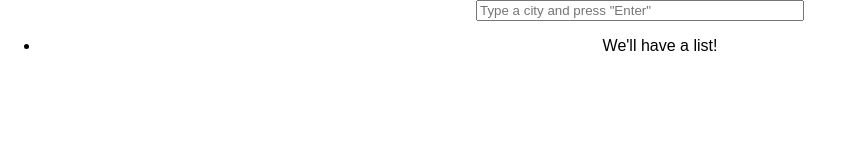
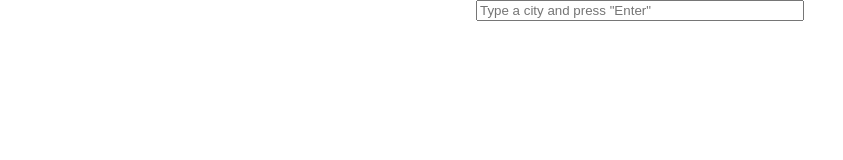
Before and after one commit to devjona/weather-react, a React (Create React App) app: page / in a window 1280 px wide. Shown: the top 160 px of the page, without its empty margins (0-843 px from the left). Built offline with nearby package versions, Linux system fonts and the light colour scheme.

Commit message:
Added a new component, cityResult, and I'm rendering city, state, country in an unordered list with response data from the API.

```diff
--- a/src/App.js
+++ b/src/App.js
@@ -33,7 +33,7 @@ class App extends Component {
                 </p> */}
                 {/* <SearchBar /> */}
                 <SearchBar onCitySearch={this.getCityList} />
-                <CityListDropdown />
+                <CityListDropdown citiesList={this.state.citiesList} />
             </div>
         );
     }
@@ -56,33 +56,33 @@ class App extends Component {
             parsedResponse = JSON.parse(weather.response);
             citiesList = parsedResponse.response.results;
             console.log('cl1: ', citiesList);
+            this.setState({citiesList});
         }
         weather.send();
-        console.log('cL2: ', citiesList);
+        // console.log('cL2: ', citiesList);
         console.log('this gCL: ', this);
-        this.setState({citiesList});
     }
 
 
     // from list of cities, user should pick which 'Austin', e.g., Austin, TX, so we make another request with a slightly different URL that includes state and city
     // you'll need another one to take the click the user selects:
     // grab the city and state of that and do another HTML request:
-    getCityWeather(state, city) {
-        let weather = new XMLHttpRequest();
-        weather.open('GET', `http://api.wunderground.com/api/e65ca2760713be4f/conditions/q/${state}/${city}.json`);
-        weather.send(null);
-
-        let response = JSON.parse(weather.current_observation) // bunch of weather data for the present
-    }
+    // getCityWeather(state, city) {
+    //     let weather = new XMLHttpRequest();
+    //     weather.open('GET', `http://api.wunderground.com/api/e65ca2760713be4f/conditions/q/${state}/${city}.json`);
+    //     weather.send(null);
+    //
+    //     let response = JSON.parse(weather.current_observation) // bunch of weather data for the present
+    // }
 
     // // once a city is selected, we can also send a request to the api for a forecast; this is a different component
-    getCityForecast(state, city) {
-        let weather = new XMLHttpRequest();
-        weather.open('GET', `http://api.wunderground.com/api/e65ca2760713be4f/forecast/q/${state}/${city}.json`);
-        weather.send(null);
-
-        let response = JSON.parse(weather.current_observation) // not sure if I need to change the weather observation to somethiong else
-    }
+    // getCityForecast(state, city) {
+    //     let weather = new XMLHttpRequest();
+    //     weather.open('GET', `http://api.wunderground.com/api/e65ca2760713be4f/forecast/q/${state}/${city}.json`);
+    //     weather.send(null);
+    //
+    //     let response = JSON.parse(weather.current_observation) // not sure if I need to change the weather observation to somethiong else
+    // }
 
 }
 
--- a/src/components/cityListDropdown.js
+++ b/src/components/cityListDropdown.js
@@ -1,21 +1,20 @@
-import React, { Component } from 'react';
+// import React, { Component } from 'react';
+import React from 'react';
+import CityResult from './cityResult'
 
-class CityListDropdown extends Component {
-    constructor(props) {
-        super(props)
+const CityListDropdown = (props) => {
+    console.log('PROPS cL: ', props);
 
-        this.state ={};
-    }
+    const citiesList = props.citiesList.map((city) => {
+        return <CityResult key={city.zmw} city={city} />
+    });
 
-    render() {
-        return (
-            <div className="city-list-dropdown">
-                <ul>
-                    <li>We'll have a list!</li>
-                </ul>
-            </div>
-        )
-    }
-}
+    return (
+        <ul className="city-list-dropdown">
+            {citiesList}
+        </ul>
+    )
+
+};
 
 export default CityListDropdown;
--- /dev/null
+++ b/src/components/cityResult.js
@@ -0,0 +1,8 @@
+import React from 'react';
+
+const CityResult = ({city}) => {
+    console.log('city: ', city);
+    return <li>{city.name}, {city.state}, {city.country_iso3166}</li>
+};
+
+export default CityResult;
```
